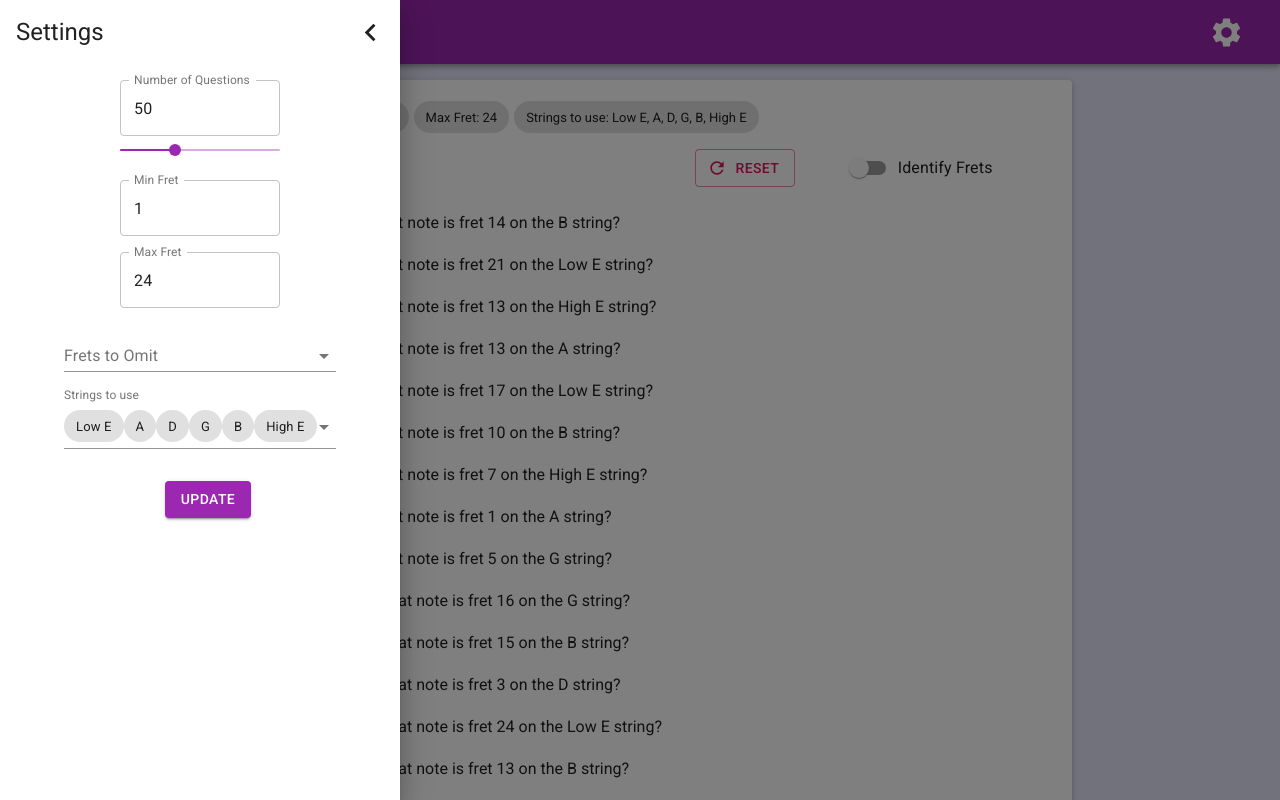
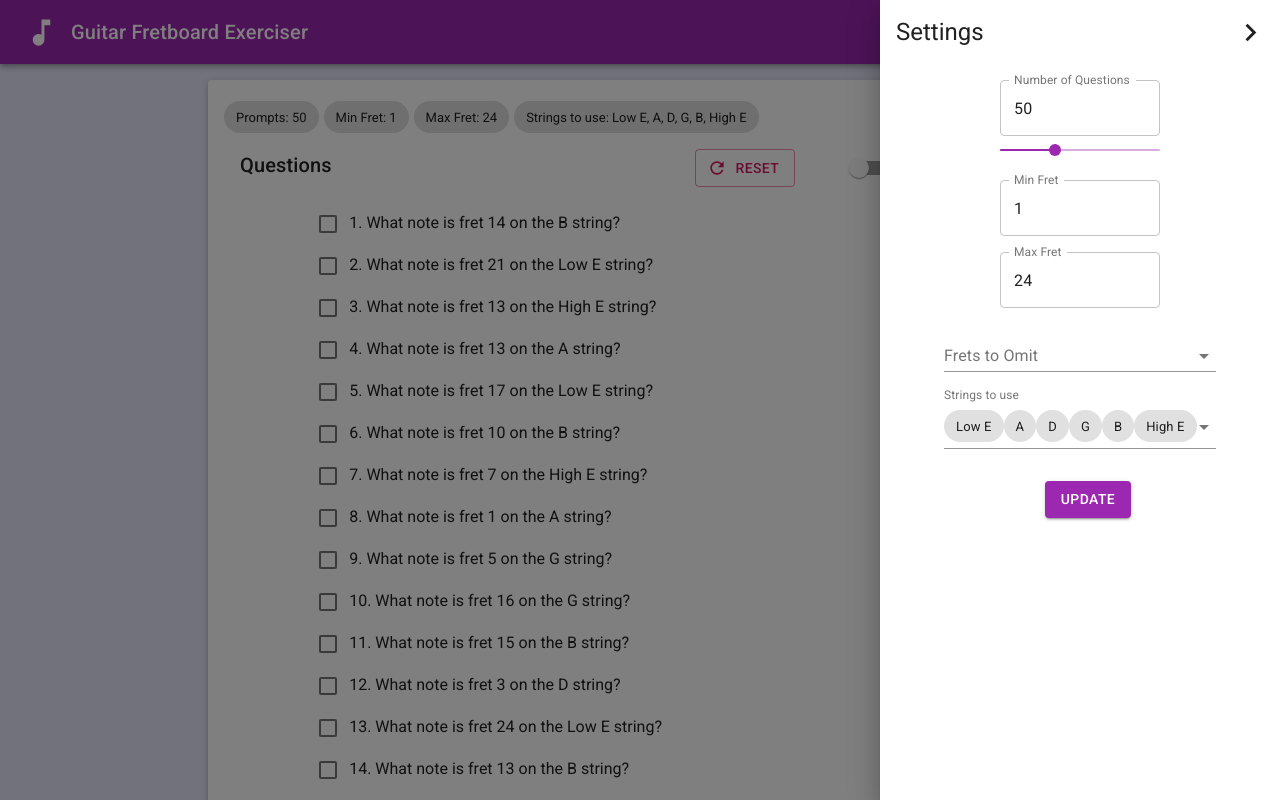
Before and after one commit to christianflorez/guitar-fretboard-exercises, a React (Create React App) app: page / in a window 1280 px wide. Both pictures are taken after a click on the button 1226 px from the left and 32 px from the top of the page. Shown: the top 800 px of the page. Built offline with nearby package versions, Linux system fonts and the light colour scheme.

Commit message:
adjustments

```diff
--- a/src/components/FretboardExercises.js
+++ b/src/components/FretboardExercises.js
@@ -141,7 +141,7 @@ function FretboardExercises({ isSettingsOpen, setIsSettingsOpen }) {
   return (
     <>
       <Drawer
-        anchor="left"
+        anchor="right"
         open={isSettingsOpen}
         onClose={() => setIsSettingsOpen(false)}
       >
--- a/src/components/Settings.js
+++ b/src/components/Settings.js
@@ -1,6 +1,6 @@
 import React from "react";
 import _ from "lodash";
-import ChevronLeftIcon from "@material-ui/icons/ChevronLeft";
+import ChevronRightIcon from "@material-ui/icons/ChevronRight";
 import Chip from "@material-ui/core/Chip";
 import IconButton from "@material-ui/core/IconButton";
 import Input from "@material-ui/core/Input";
@@ -124,7 +124,7 @@ function Settings({ updateSettings, setIsSettingsOpen, state }) {
           color="inherit"
           onClick={() => setIsSettingsOpen(false)}
         >
-          <ChevronLeftIcon fontSize="large" />
+          <ChevronRightIcon fontSize="large" />
         </IconButton>
       </S.SettingsHeaderContainer>
       <div>
```
